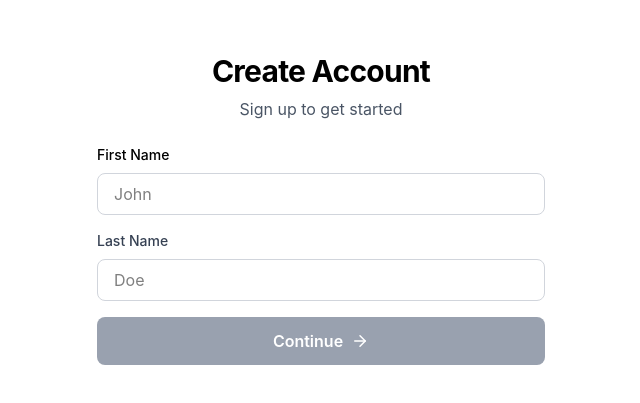
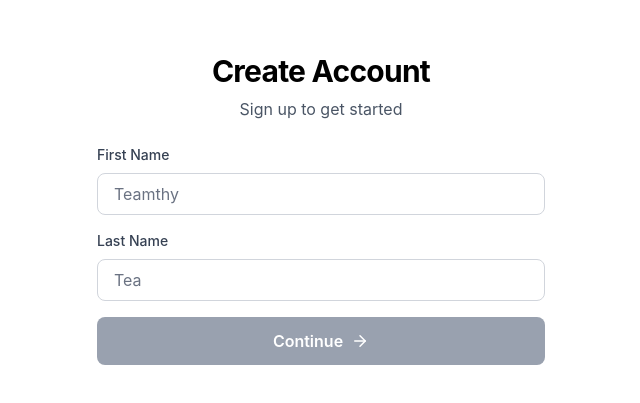
Before and after one commit to Teamthy/mastergo_pr, a Next.js app in the folder frontend/: page /auth/signup in a window 1280 px wide. Shown: the part 287-690 px from the top of the page, without its empty margins (319-959 px from the left). Built offline with nearby package versions, Linux system fonts and the light colour scheme.

Commit message:
feat(signup): improve name and profile steps

```diff
--- a/frontend/app/auth/signup/steps/NameStep.tsx
+++ b/frontend/app/auth/signup/steps/NameStep.tsx
@@ -46,7 +46,7 @@ export default function NameStep({ onSubmit, isLoading }: NameStepProps) {
   return (
     <form onSubmit={handleSubmit} className="space-y-4">
       <div>
-        <label className="block text-sm font-medium text-black-700 mb-2">
+        <label className="block text-sm font-medium text-gray-700 mb-2">
           First Name
         </label>
         <input
@@ -56,10 +56,10 @@ export default function NameStep({ onSubmit, isLoading }: NameStepProps) {
             setFirstName(e.target.value);
             if (errors.firstName) setErrors({ ...errors, firstName: '' });
           }}
-          placeholder="John"
-          className={`w-full px-4 py-2 border rounded-lg focus:outline-none focus:ring-2 ${errors.firstName
-              ? 'border-red-500 focus:ring-red-500'
-              : 'border-gray-300 focus:ring-indigo-500'
+          placeholder="Teamthy"
+          className={`w-full px-4 py-2 border rounded-lg focus:outline-none focus:ring-2 text-gray-900 placeholder-gray-500 bg-white ${errors.firstName
+            ? 'border-red-500 focus:ring-red-500'
+            : 'border-gray-300 focus:ring-indigo-500'
             }`}
         />
         {errors.firstName && (
@@ -78,10 +78,10 @@ export default function NameStep({ onSubmit, isLoading }: NameStepProps) {
             setLastName(e.target.value);
             if (errors.lastName) setErrors({ ...errors, lastName: '' });
           }}
-          placeholder="Doe"
-          className={`w-full px-4 py-2 border rounded-lg focus:outline-none focus:ring-2 ${errors.lastName
-              ? 'border-red-500 focus:ring-red-500'
-              : 'border-gray-300 focus:ring-indigo-500'
+          placeholder="Tea"
+          className={`w-full px-4 py-2 border rounded-lg focus:outline-none focus:ring-2 text-gray-900 placeholder-gray-500 bg-white ${errors.lastName
+            ? 'border-red-500 focus:ring-red-500'
+            : 'border-gray-300 focus:ring-indigo-500'
             }`}
         />
         {errors.lastName && (
--- a/frontend/app/auth/signup/steps/ProfileStep.tsx
+++ b/frontend/app/auth/signup/steps/ProfileStep.tsx
@@ -66,9 +66,9 @@ export default function ProfileStep({
             if (errors.phone) setErrors({ ...errors, phone: '' });
           }}
           placeholder="+1 (555) 123-4567"
-          className={`w-full px-4 py-2 border rounded-lg focus:outline-none focus:ring-2 ${errors.phone
-              ? 'border-red-500 focus:ring-red-500'
-              : 'border-gray-300 focus:ring-indigo-500'
+          className={`w-full px-4 py-2 border rounded-lg focus:outline-none focus:ring-2 text-gray-900 placeholder-gray-500 bg-white ${errors.phone
+            ? 'border-red-500 focus:ring-red-500'
+            : 'border-gray-300 focus:ring-indigo-500'
             }`}
         />
         {errors.phone && (
@@ -88,17 +88,15 @@ export default function ProfileStep({
           }}
           placeholder="123 Main Street, City, State 12345"
           rows={3}
-          className={`w-full px-4 py-2 border rounded-lg focus:outline-none focus:ring-2 ${errors.address
-              ? 'border-red-500 focus:ring-red-500'
-              : 'border-gray-300 focus:ring-indigo-500'
+          className={`w-full px-4 py-2 border rounded-lg focus:outline-none focus:ring-2 text-gray-900 placeholder-gray-500 bg-white ${errors.address
+            ? 'border-red-500 focus:ring-red-500'
+            : 'border-gray-300 focus:ring-indigo-500'
             }`}
         />
         {errors.address && (
           <p className="mt-1 text-sm text-red-600">{errors.address}</p>
         )}
       </div>
-
-
 
       <div className="flex gap-3 pt-4">
         <button
```
